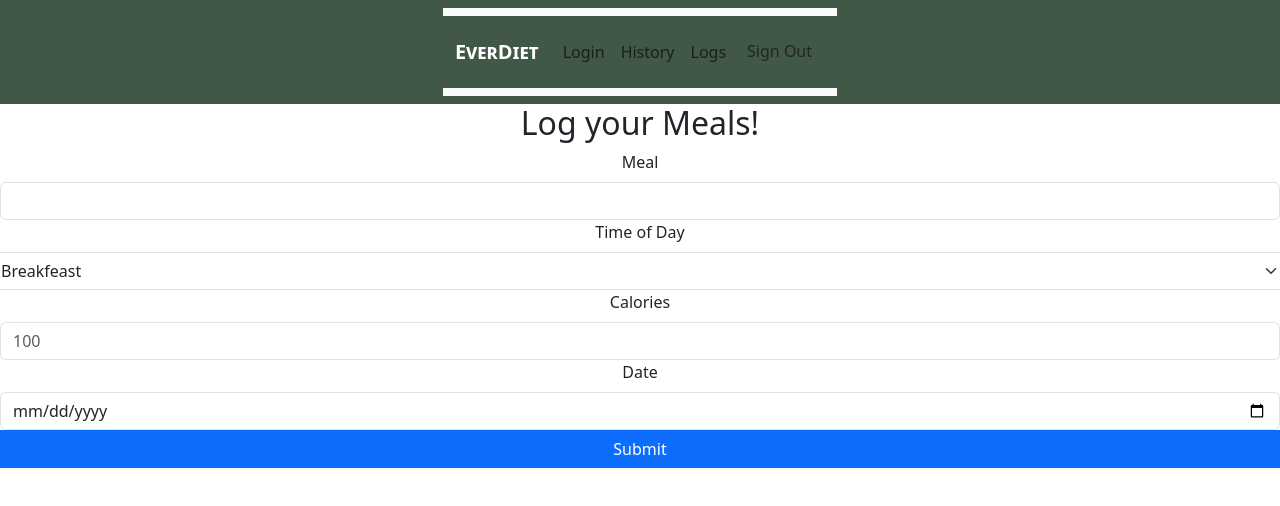
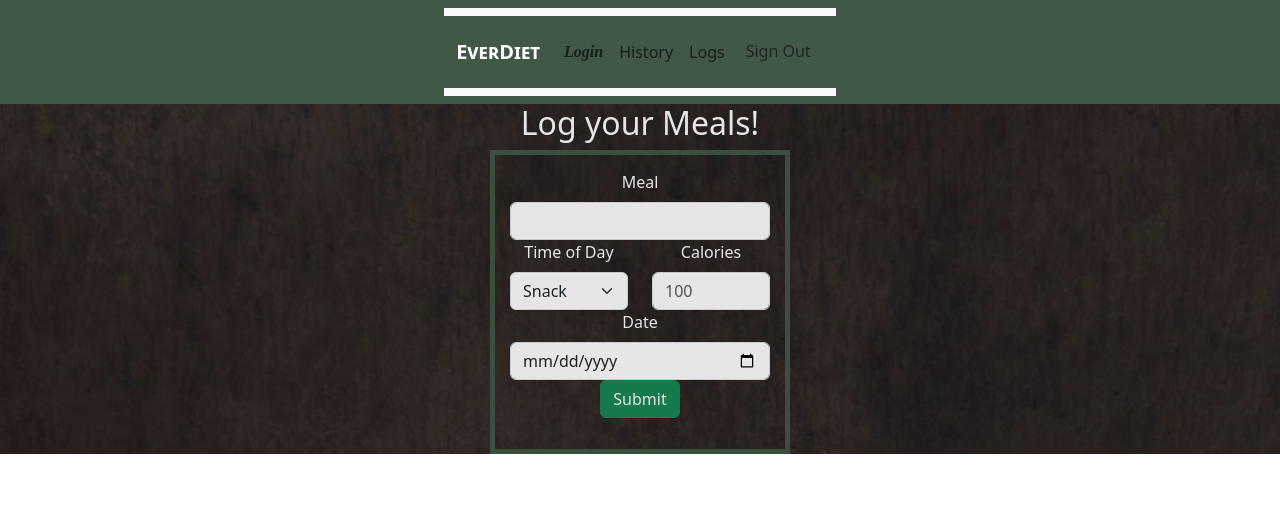
Before and after one commit to ashley773877/food-logger-frontend, a React (Create React App) app: page /Logs in a window 1280 px wide. Shown: the top 506 px of the page. Built offline with nearby package versions, Linux system fonts and the light colour scheme.

Commit message:
fixing code for user authentication

```diff
--- a/src/components/NavBar.js
+++ b/src/components/NavBar.js
@@ -29,7 +29,7 @@ function Navigation() {
         <Navbar.Toggle aria-controls="basic-navbar-nav" />
         <Navbar.Collapse id="basic-navbar-nav">
           <Nav className="me-auto">
-            <Nav.Link as={Link} to="/login">Login</Nav.Link>
+            <Nav.Link as={Link} to="/login" style={{fontFamily:'lato sans serif',fontWeight:'900', fontStyle: 'italic'}}>Login</Nav.Link>
             <Nav.Link as={Link} to="/History">History</Nav.Link>
             <Nav.Link as={Link} to="Logs">Logs</Nav.Link>
 
--- a/src/components/SignUp.js
+++ b/src/components/SignUp.js
@@ -10,7 +10,7 @@ import { useNavigate } from "react-router-dom";
 
 import axios from 'axios'
 
-function SignUpForm(setUser) {
+function SignUpForm({setUser}) {
   const navigate = useNavigate();
    const emailInputRef = useRef(null);
     const passwordInputRef = useRef(null);
@@ -25,12 +25,14 @@ function SignUpForm(setUser) {
             password: passwordInputRef.current.value,
           });
           console.log("Signup successful:", response.data);
-          localStorage.setItem('foodLogUser', JSON.stringify(response.date))
-      setUser(response.data.user)
+          localStorage.setItem('foodLogUser', JSON.stringify(response.data))
+          console.log("Signup successful:", response.data);
+      // setUser(response.data.user.user)
       navigate('/')
         } catch (error) {
           console.error("Signup failed:", error.message);
         }
+        // setUser(response.data.user)
       };
 
       return (
@@ -77,7 +79,7 @@ function SignUpForm(setUser) {
           </InputGroup>
 
 
-        <Form.Group className="mb-3" controlId="formGroupEmail">
+        <Form.Group className="mb-3" controlId="formGroupAge">
           <Form.Label>age</Form.Label>
           <Form.Control type="age" placeholder="age" />
         </Form.Group>
--- a/src/context/AuthContext.js
+++ b/src/context/AuthContext.js
@@ -1,5 +1,5 @@
 import React, { createContext, useContext, useState } from 'react';
-// import { useNavigate } from 'react-router-dom';
+import { useNavigate } from 'react-router-dom';
 
 import axios from 'axios';
 
@@ -8,9 +8,9 @@ const AuthContext = createContext();
 function AuthProvider({ children }) {
   const [user, setUser] = useState(null);
 
-const [isAuthenticated, setIsAuthenticated] = useState(false); // Add this line
+const [isAuthenticated, setIsAuthenticated] = useState(true); // Added this line
 
-  // const navigate = useNavigate();
+  const navigate = useNavigate();
   // const { signIn: authSignIn } = useAuth();
 
   const signIn = async (userData) => {
@@ -22,7 +22,7 @@ const [isAuthenticated, setIsAuthenticated] = useState(false); // Add this line
       setUser(user);
       setIsAuthenticated(true)
       // authSignIn(user);
-      // navigate('/');
+      navigate('/');
     } catch (error) {
       console.error('Sign in error:', error);
     }
--- a/src/pages/LogPage.js
+++ b/src/pages/LogPage.js
@@ -1,19 +1,27 @@
-import { Form, FormGroup, Button, Row, Alert } from 'react-bootstrap';
+import { Form, FormGroup, Button, Row, Alert, Col } from 'react-bootstrap';
 import { useEffect, useState } from 'react';
 import axios from 'axios'
 import styled from 'styled-components'
+import backgroundImg from '../images/LogPage.jpeg'
 
 import {  useAuth } from '../context/AuthContext';
 
 
 const StyledLogPage = styled.div`
-  background-image: url(${``});
+  background-image: url(${backgroundImg});
   background-size: cover;
   filter: grayscale(100%);
-  filter: brightness(0.5);
+  filter: brightness(0.9);
   width: 100%;
-  height: 100%;
-  `
+  height: 200%;
+  color: white;
+  Form {
+    max-width: 300px;
+    margin: auto;
+    border: 5px solid #415846;
+    padding: 15px;
+  }
+`;
 
 
 
@@ -26,7 +34,8 @@ function LogPage({user}) {
   const [timeOfDay, setTimeOfDay] = useState('Breakfeast')
   const [calories, setCalories] = useState('')
   const [date, setDate] = useState('')
-  const [showAlert, setShowAlert] = useState(false); // just added
+  const [showAlert, setShowAlert] = useState(null); // just added
+
   useEffect(() => {
     console.log('isAuthenticated: changed', isAuthenticated);
   }, [isAuthenticated]);
@@ -58,56 +67,61 @@ function LogPage({user}) {
   };
   return (
         <>
+        <StyledLogPage>
+         <h2> Log your Meals!</h2>
 
-        <h2> Log your Meals!</h2>
-
-        <div>
-
-        {showAlert && (
+         <div>
+          {showAlert && (
           <Alert variant="warning" onClose={() => setShowAlert(false)} dismissible>
             Please sign in to submit a food log.
           </Alert>
         )}
 
+         <Form onSubmit={handleLogSubmission}>
+     <Row className="mb-3">
 
-
-        <Form onSubmit={handleLogSubmission}>
-     <Row className="mb-3">
       <FormGroup controlId="meal">
         <Form.Label>Meal</Form.Label>
         <Form.Control onChange={(e) => setMeal(e.target.value)} type="text"  />
       </FormGroup>
 
-      <Form.Label htmlFor="timeOfDay">Time of Day</Form.Label>
 
+    <Col>
+     <Form.Label htmlFor="timeOfDay">Time of Day</Form.Label>
       <Form.Select  onChange={(e) => setTimeOfDay(e.target.value)} aria-label="Default select example">
-      <option value="Breakfeast">Breakfeast</option>
+      <option value="Snack">Snack</option>
       <option value="Lunch">Lunch</option>
       <option value="Dinner">Dinner</option>
-      <option value="Snack">Snack</option>
+      <option value="Breakfeast">Breakfeast</option>
     </Form.Select>
+    </Col>
 
-
+    <Col>
       <Form.Group controlId="Calories">
         <Form.Label>Calories</Form.Label>
         <Form.Control  onChange={(e) => setCalories(e.target.value)} type="Calories" placeholder="100" />
       </Form.Group>
+      </Col>
+
 
       <Form.Group controlId="date">
         <Form.Label>Date</Form.Label>
         <Form.Control onChange={(e) => setDate(e.target.value)} type="Date" placeholder="MM/DD/YYYY" />
       </Form.Group>
 
-      <Button variant="primary" type="submit">
+
+      <Col>
+      <Button variant="success" type="submit">
         Submit
       </Button>
+      </Col>
       </Row>
     </Form>
 
+        </div>
+        </StyledLogPage>
+        </>
 
-
-        </div>
-        </>
     );
 }
 
--- a/src/pages/LoginPage.js
+++ b/src/pages/LoginPage.js
@@ -1,5 +1,5 @@
 import React, { useRef, useState } from "react";
-// import { useNavigate } from "react-router-dom";
+import { useNavigate } from "react-router-dom";
 import axios from 'axios'
 import SignUpForm from '../components/SignUp';
 import Button from 'react-bootstrap/Button';
@@ -7,6 +7,7 @@ import Button from 'react-bootstrap/Button';
 import Col from 'react-bootstrap/Col';
 import Row from 'react-bootstrap/Row';
 import Form from 'react-bootstrap/Form';
+import { AuthProvider } from "../context/AuthContext";
 
 
 
@@ -18,7 +19,7 @@ import Form from 'react-bootstrap/Form';
 
 
 function LoginPage({setUser}) {
-  // const navigate = useNavigate();
+  const navigate = useNavigate();
    const emailInputRef = useRef(null);
     const passwordInputRef = useRef(null);
     const [showSignIn, setShowSignIn] = useState(true);
@@ -54,17 +55,17 @@ function LoginPage({setUser}) {
       password: passwordInputRef.current.value,
     })
     .then((response) => {
-      console.log("Sign in successful:", response.data);
+      console.log("isAuthenticated:");
       localStorage.setItem('foodLogUser', JSON.stringify(response.date))
       setUser(response.data.user);
-      // navigate('/')
+      navigate('/')
     })
     .catch((error) => {
 
       console.error("Sign in error:", error);
       const errorMessage = error.response?.data?.message || "Password must be between 6-50 characters";
       setSignInError(errorMessage);
-      setShowAlert(true);
+      setShowAlert(false);
 
     });
 
--- a/src/pages/historyPage.js
+++ b/src/pages/historyPage.js
@@ -55,7 +55,7 @@ function HistoryPage() {
         </Form.Group>
 
 
-        <Button variant="primary" type="submit">
+        <Button variant="success" type="submit">
           Get History
         </Button>
       </Form>
```
Also changed, not shown: src/images/LogPage.jpeg (added), src/pages/HomePage.js (line endings or trailing spaces).
